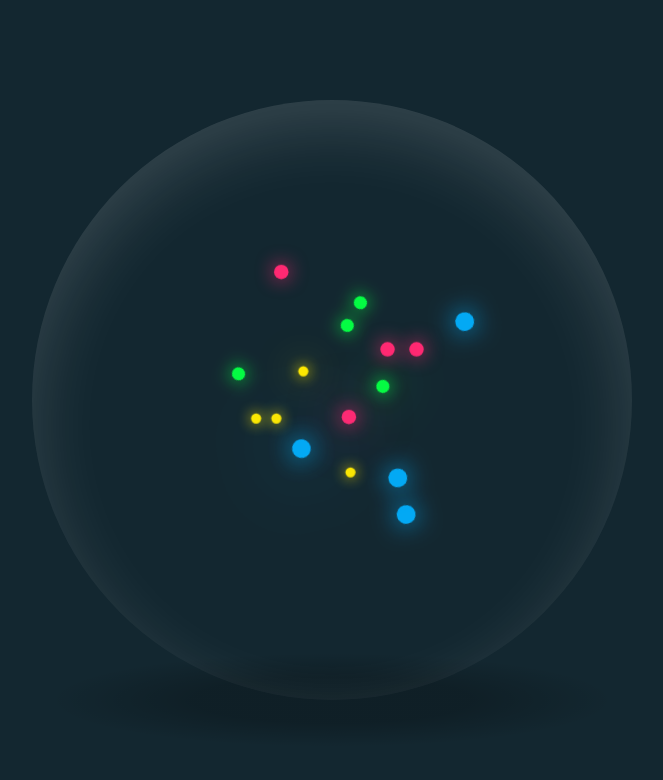
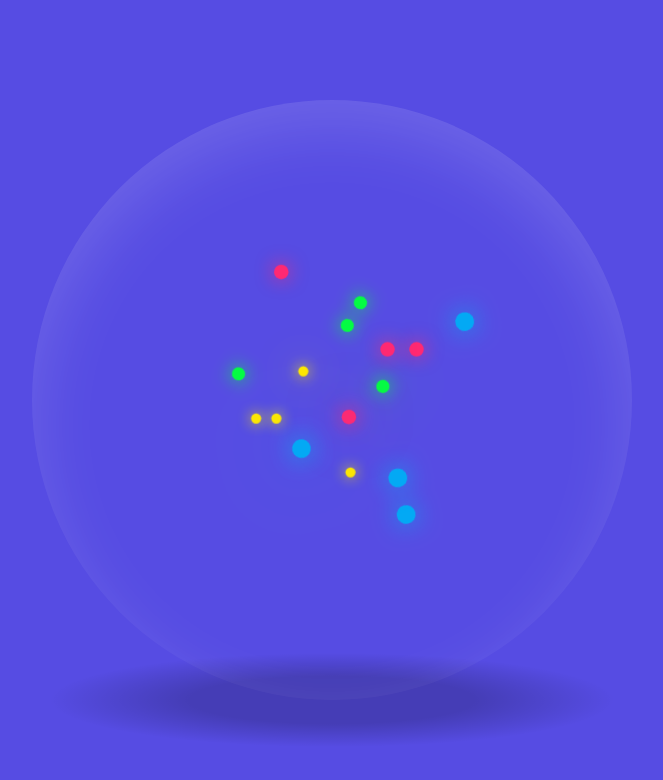
Before and after one commit to Ferthronix224/Esfera, a plain HTML site: page index.html in a window 1280 px wide. Shown: the whole page, without its empty margins (308-971 px from the left). Drawn offline with Linux system fonts and the light colour scheme.

Commit message:
Update style.css

```diff
--- a/style.css
+++ b/style.css
@@ -9,7 +9,7 @@ body{
     justify-content: center;
     align-items: center;
     min-height: 100vh;
-    background: #132730;
+    background: #564CE3;
 }
 
 .ball{
```
